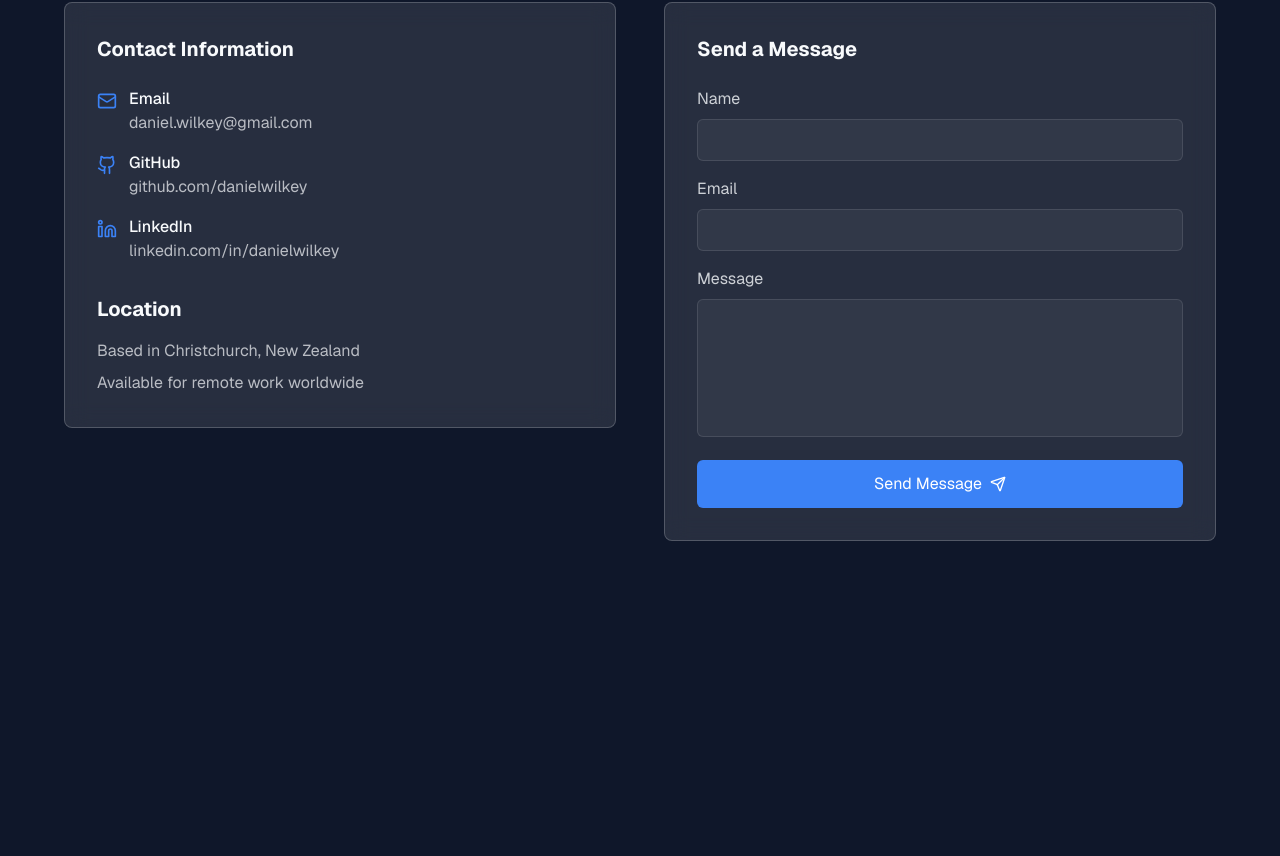
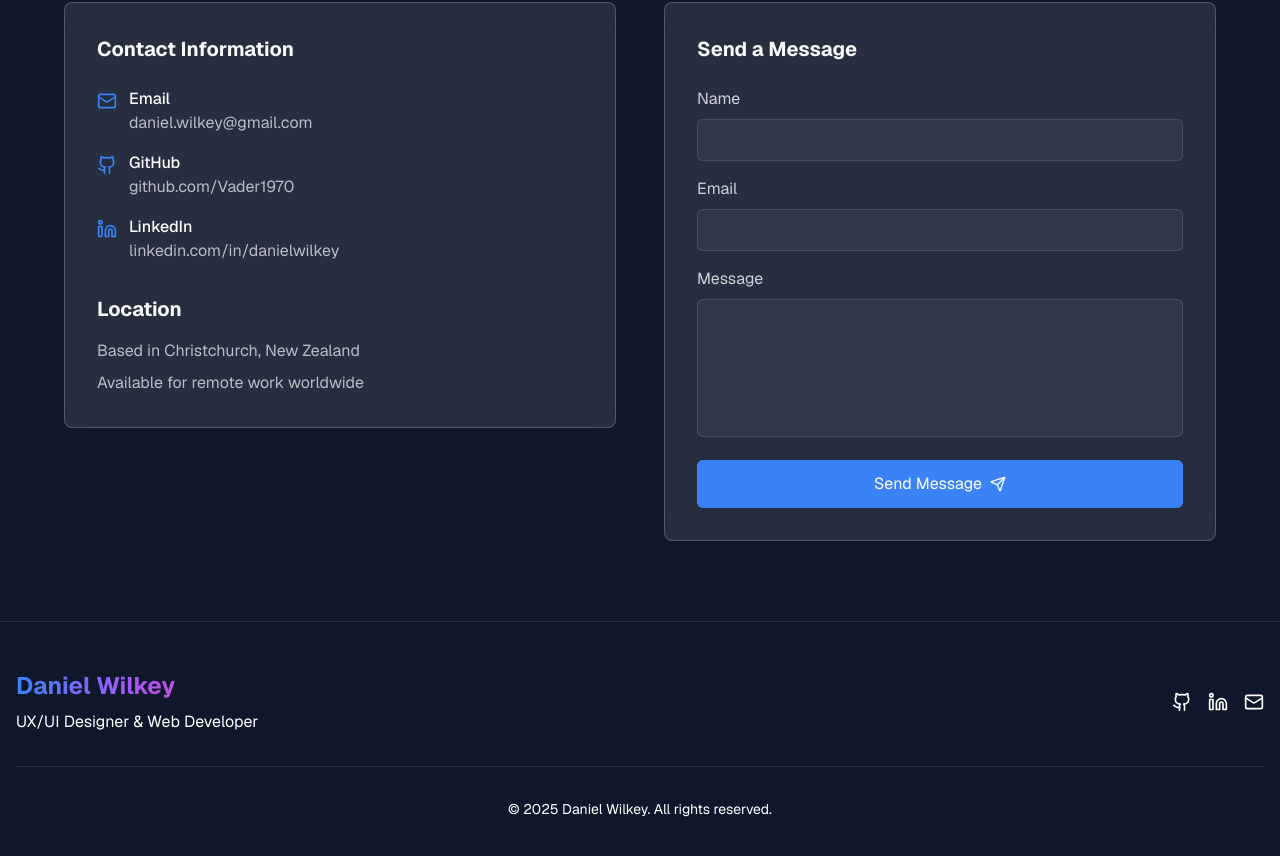
Before and after one commit to Vader1970/danielwillkeyportfolioprotype, a Next.js app: page / in a window 1280 px wide. Shown: the part 4192-5048 px from the top of the page. Before the commit the page ends 4813 px from the top, so only its background shows below. Built offline with nearby package versions, Linux system fonts and the light colour scheme.

Commit message:
added footer

```diff
--- a/src/app/layout.tsx
+++ b/src/app/layout.tsx
@@ -3,6 +3,11 @@ import { geistSans, geistMono } from "./fonts";
 import "./globals.css";
 import Navbar from "@/components/navigation/Navbar";
 import { Toaster } from "@/components/ui/toaster";
+import dynamic from "next/dynamic";
+
+const Footer = dynamic(() => import("@/components/navigation/Footer"), {
+  loading: () => <p className='text-center py-10'>Loading Footer...</p>,
+});
 
 export const metadata: Metadata = {
   metadataBase: new URL("https://danielwillkeyportfolioprotype.vercel.app/"),
@@ -56,6 +61,7 @@ export default function RootLayout({
         <Navbar />
         <main className='flex-grow relative'>{children}</main>
         <Toaster />
+        <Footer />
       </body>
     </html>
   );
--- a/src/components/Contact.tsx
+++ b/src/components/Contact.tsx
@@ -92,12 +92,12 @@ const Contact = () => {
                   <div>
                     <h4 className='font-medium'>GitHub</h4>
                     <a
-                      href='https://github.com/danielwilkey'
+                      href='https://github.com/Vader1970'
                       target='_blank'
                       rel='noopener noreferrer'
                       className='text-light/70 hover:text-highlight transition-colors duration-300'
                     >
-                      github.com/danielwilkey
+                      github.com/Vader1970
                     </a>
                   </div>
                 </div>
@@ -107,7 +107,7 @@ const Contact = () => {
                   <div>
                     <h4 className='font-medium'>LinkedIn</h4>
                     <a
-                      href='https://linkedin.com/in/danielwilkey'
+                      href='https://www.linkedin.com/in/danielwilkey/'
                       target='_blank'
                       rel='noopener noreferrer'
                       className='text-light/70 hover:text-highlight transition-colors duration-300'
--- /dev/null
+++ b/src/components/navigation/Footer.tsx
@@ -0,0 +1,53 @@
+import { FC } from "react";
+import { Mail } from "lucide-react";
+import GithubIcon from "../icons/GithubIcon";
+import LinkedinIcon from "../icons/LinkedinIcon";
+
+const Footer: FC = () => {
+  return (
+    <footer className='bg-dark text-light py-12 border-t border-white/10'>
+      <div className='container-width px-4'>
+        <div className='flex flex-col md:flex-row justify-between items-center'>
+          <div className='mb-6 md:mb-0'>
+            <h2 className='text-2xl font-bold gradient-text'>Daniel Wilkey</h2>
+            <p className='text-white mt-2'>UX/UI Designer & Web Developer</p>
+          </div>
+
+          <div className='flex space-x-4'>
+            <a
+              href='https://github.com/Vader1970'
+              target='_blank'
+              rel='noopener noreferrer'
+              className='text-white hover:text-highlight transition-colors duration-300'
+              aria-label='GitHub'
+            >
+              <GithubIcon width={20} height={20} />
+            </a>
+            <a
+              href='https://www.linkedin.com/in/danielwilkey/'
+              target='_blank'
+              rel='noopener noreferrer'
+              className='text-white hover:text-highlight transition-colors duration-300'
+              aria-label='LinkedIn'
+            >
+              <LinkedinIcon width={20} height={20} />
+            </a>
+            <a
+              href='mailto:daniel.wilkey@gmail.com'
+              className='text-white hover:text-highlight transition-colors duration-300'
+              aria-label='Email'
+            >
+              <Mail size={20} />
+            </a>
+          </div>
+        </div>
+
+        <div className='mt-8 pt-8 border-t border-white/10 text-center text-white text-sm'>
+          <p>© {new Date().getFullYear()} Daniel Wilkey. All rights reserved.</p>
+        </div>
+      </div>
+    </footer>
+  );
+};
+
+export default Footer;
```
